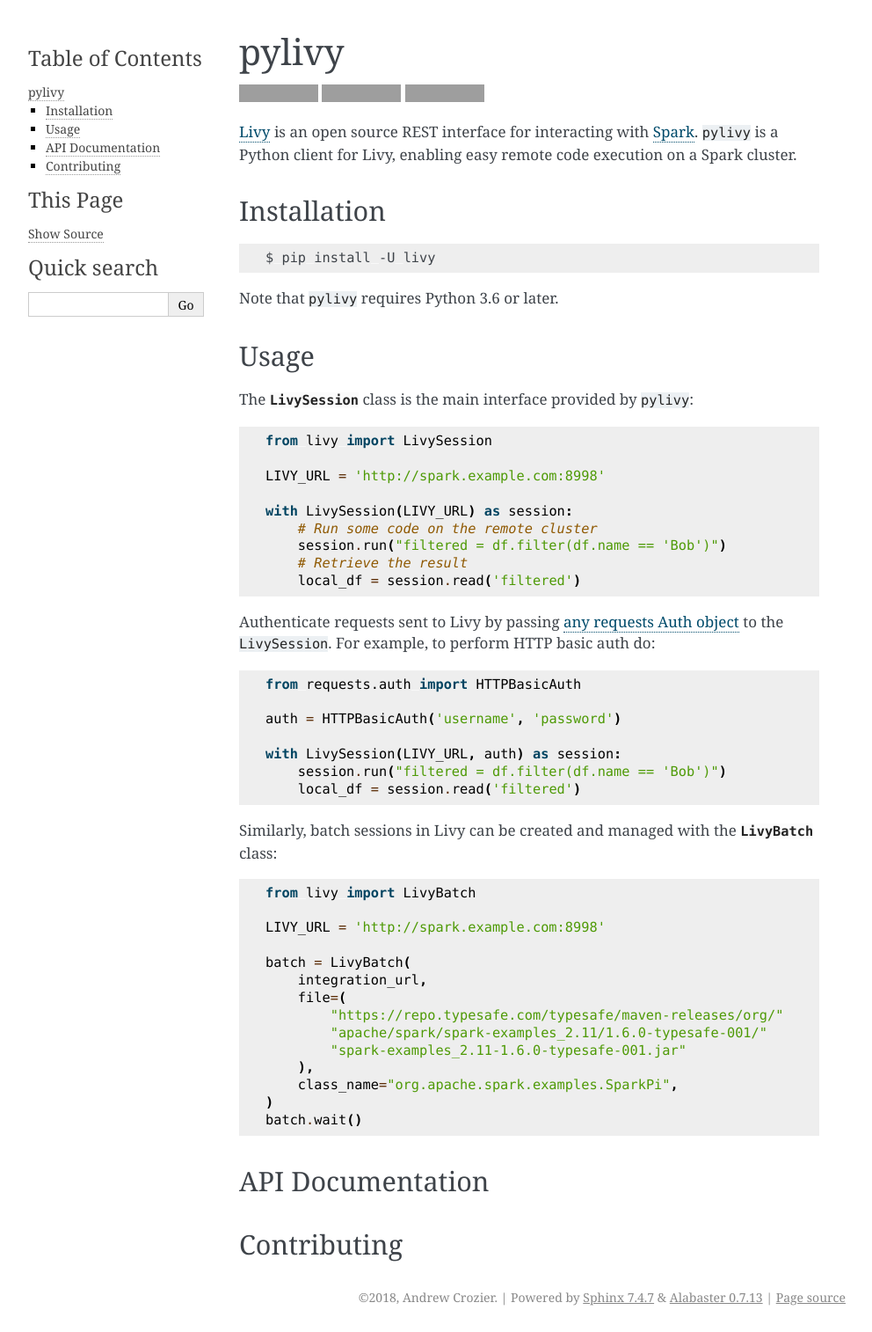
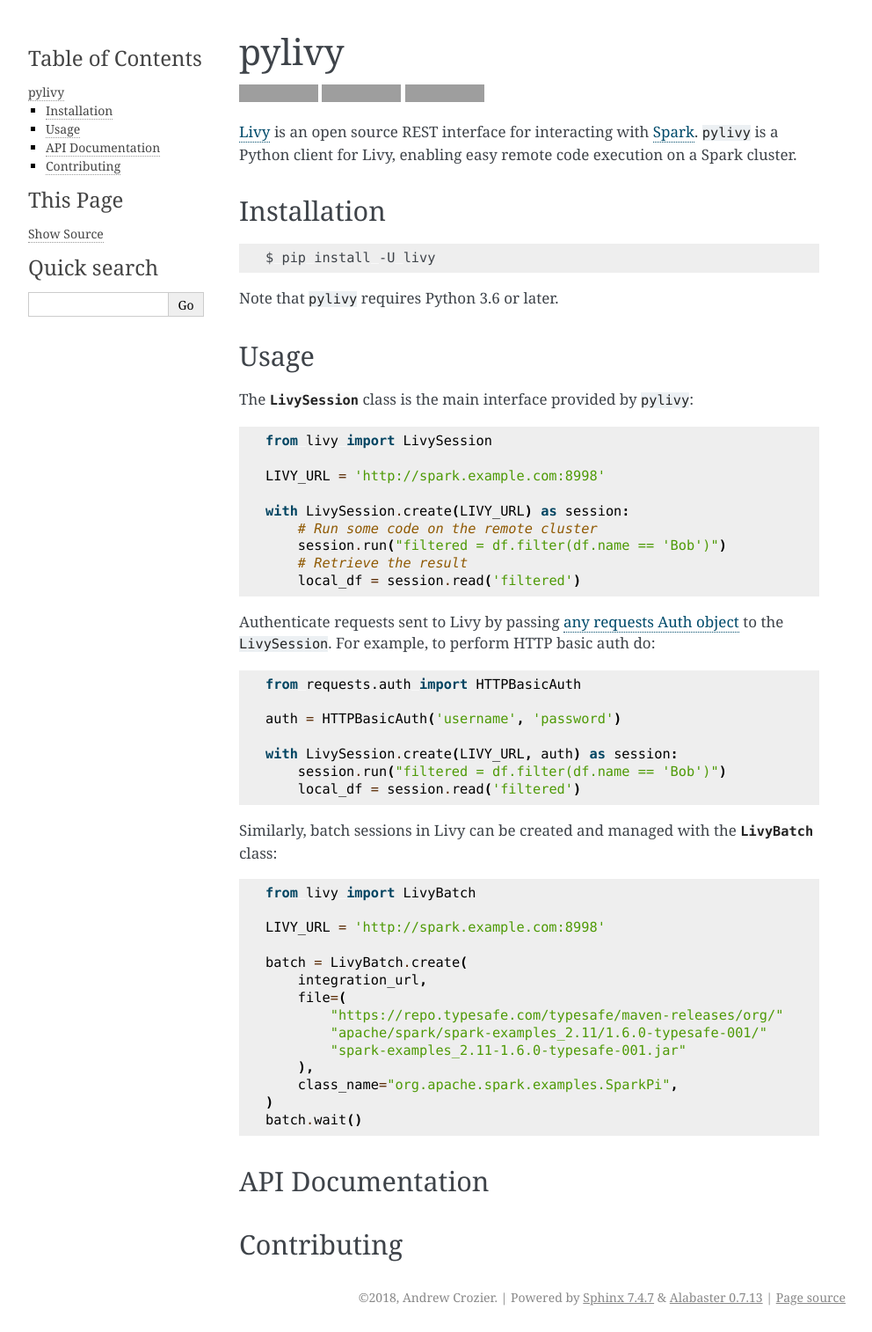
Before and after one commit to acroz/pylivy, a Sphinx documentation site: the page built from docs/source/index.rst, in a window 1280 px wide. Shown: the whole page at 88% size, without its empty margins (148-1140 px from the left). Built offline with Sphinx 7.4.7, drawn with Linux system fonts in a browser that asks for light colours; pages that are not in the unit, such as notebooks, are missing from menus; grey boxes are pictures that could not be loaded.

Commit message:
Update docs examples

```diff
--- a/docs/source/index.rst
+++ b/docs/source/index.rst
@@ -33,7 +33,7 @@
 
     LIVY_URL = 'http://spark.example.com:8998'
 
-    with LivySession(LIVY_URL) as session:
+    with LivySession.create(LIVY_URL) as session:
         # Run some code on the remote cluster
         session.run("filtered = df.filter(df.name == 'Bob')")
         # Retrieve the result
@@ -47,7 +47,7 @@
 
     auth = HTTPBasicAuth('username', 'password')
 
-    with LivySession(LIVY_URL, auth) as session:
+    with LivySession.create(LIVY_URL, auth) as session:
         session.run("filtered = df.filter(df.name == 'Bob')")
         local_df = session.read('filtered')
 
@@ -58,7 +58,7 @@
 
     LIVY_URL = 'http://spark.example.com:8998'
 
-    batch = LivyBatch(
+    batch = LivyBatch.create(
         integration_url,
         file=(
             "https://repo.typesafe.com/typesafe/maven-releases/org/"
```
